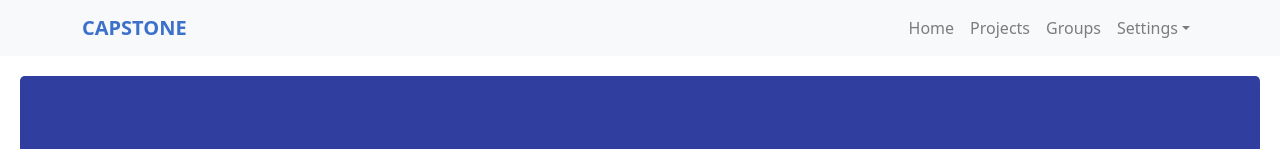
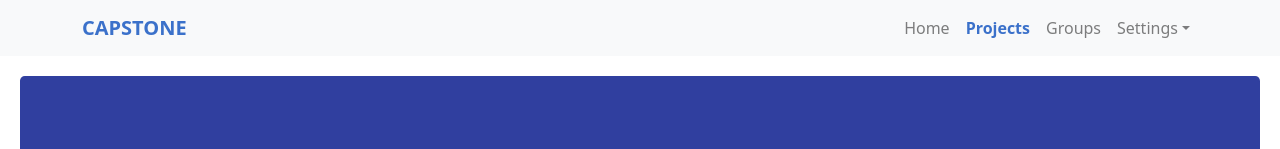
Before and after one commit to AbdullahJawed1/Capstone, a React (Vite) app in the folder Capstone/: page /ProjectsPage in a window 1280 px wide. Shown: the top 149 px of the page. Built offline with nearby package versions, Linux system fonts and the light colour scheme.

Commit message:
active tab now has blue color

```diff
--- a/Capstone/src/Components/NavBar/NavBar.css
+++ b/Capstone/src/Components/NavBar/NavBar.css
@@ -1,9 +1,8 @@
 Nav a.active{
-    color: blue;
     font-weight: bold;
+    color: #3B71CA;
 }
 
-Nav a.isActive{
-    color: blue;
-    font-weight: bold;
-}
+.navbar-nav .nav-link.active {
+    color: #3B71CA !important; /* Add !important to override Bootstrap styles */
+  }
--- a/Capstone/src/Components/NavBar/NavBar.jsx
+++ b/Capstone/src/Components/NavBar/NavBar.jsx
@@ -1,34 +1,48 @@
 // components/NavBar.js
 import React from "react";
 import "./NavBar.css";
-import { BrowserRouter, Route, Routes } from "react-router-dom";
 import { NavLink } from "react-router-dom";
 import Container from "react-bootstrap/Container";
 import Nav from "react-bootstrap/Nav";
 import Navbar from "react-bootstrap/Navbar";
 import NavDropdown from "react-bootstrap/NavDropdown";
-import Projects from "../ProjectsPage/Projects.jsx";
 
 export default function NavBar() {
   return (
     <>
       <Navbar expand="lg" className="bg-body-tertiary">
-        <Container classsName="Navbar--">
+        <Container className="Navbar--">
           <Navbar.Brand
-            href="/"
+            as={NavLink}
+            to="/"
             style={{ color: "#3B71CA", fontWeight: "bold" }}
+            activeClassName=""
           >
             CAPSTONE
           </Navbar.Brand>
           <Navbar.Toggle aria-controls="basic-navbar-nav" />
           <Navbar.Collapse id="basic-navbar-nav">
             <Nav className="ms-auto">
-              <Nav.Link exact activeClassName='isActive' href="/">Home</Nav.Link>
-              <Nav.Link activeClassName='isActive' href="/ProjectsPage">Projects</Nav.Link>
-              <Nav.Link activeClassName='isActive' href="/GroupsPage">Groups</Nav.Link>
+              <Nav.Link as={NavLink} to="/" exact activeClassName="active">
+                Home
+              </Nav.Link>
+              <Nav.Link
+                as={NavLink}
+                to="/ProjectsPage"
+                activeClassName="active"
+              >
+                Projects
+              </Nav.Link>
+              <Nav.Link as={NavLink} to="/GroupsPage" activeClassName="active">
+                Groups
+              </Nav.Link>
               <NavDropdown title="Settings" id="basic-nav-dropdown">
-                <NavDropdown.Item href="#action/3.1">Profile</NavDropdown.Item>
-                <NavDropdown.Item href="#action/3.2">Chat</NavDropdown.Item>
+                <NavDropdown.Item as={NavLink} to="/profile">
+                  Profile
+                </NavDropdown.Item>
+                <NavDropdown.Item as={NavLink} to="/chat">
+                  Chat
+                </NavDropdown.Item>
                 <NavDropdown.Divider />
               </NavDropdown>
             </Nav>
```
